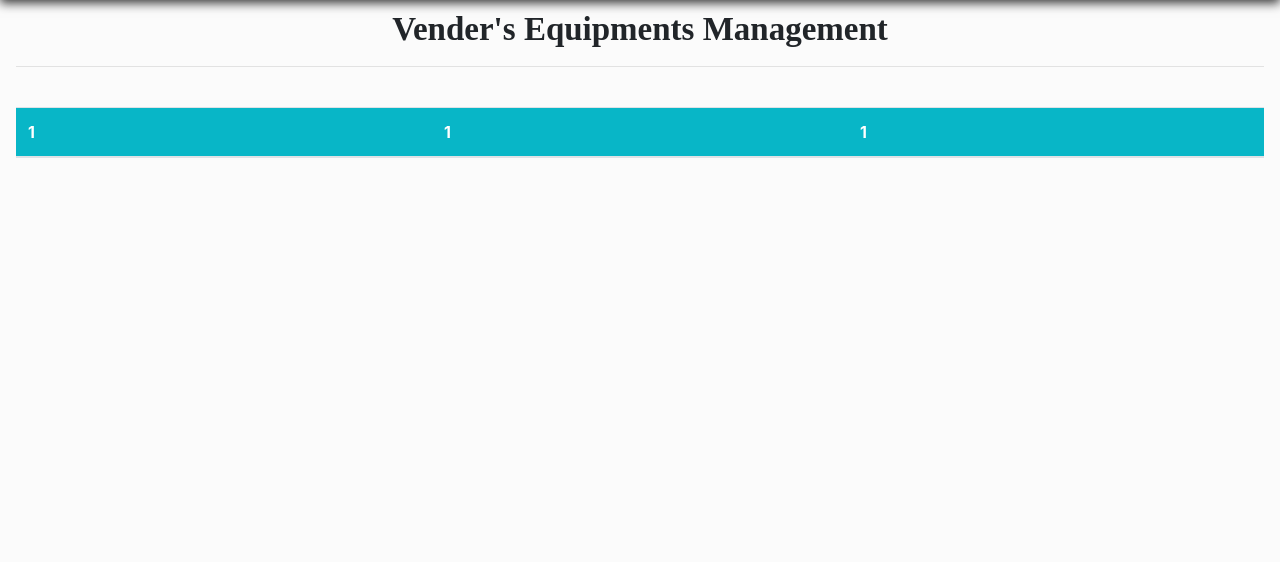
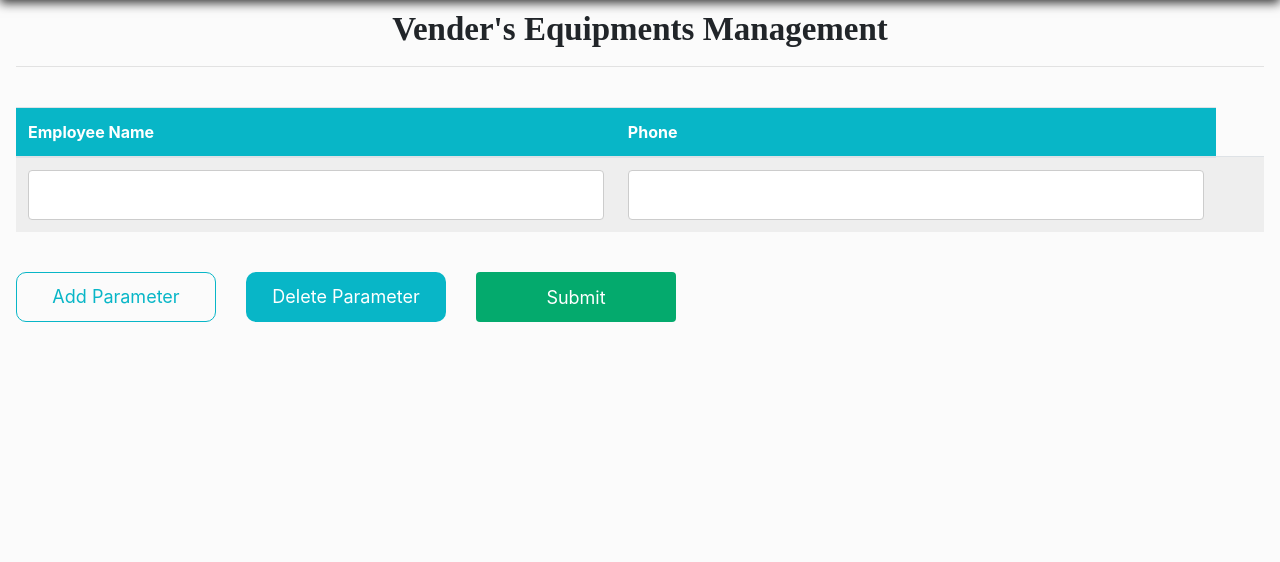
Before and after one commit to mayurikoli26/Callibration, a Flask app: page /parameter_list in a window 1280 px wide. Shown: the part 86-648 px from the top of the page. Run offline with Flask 2, Linux system fonts and the light colour scheme; lists and menus that the app fills with data are empty; some libraries are stand-ins or nearby versions.

Commit message:
add_parameter page

```diff
--- a/server.py
+++ b/server.py
@@ -254,6 +254,14 @@ def previous_reading():
     return render_template('previous_reading.html' )
 
 
+@app.route('/add_equipment')
+def add_equipment():
+    deptid = request.args.get('deptid')
+    venderid = request.args.get('venderid')
+    equipmentid = request.args.get('equipmentid')
+
+    return render_template('add_equipment.html' )
+
 
 @app.route('/parameter_list')
 def parameter_list():
--- a/static/js/app.js
+++ b/static/js/app.js
@@ -80,3 +80,5 @@ function getFormData(){
 function myAction_reading() {
   document.getElementById("myForm3").reset();
 }
+
+// https://stackoverflow.com/questions/9713058/send-post-data-using-xmlhttprequest
--- a/static/style.css
+++ b/static/style.css
@@ -190,6 +190,69 @@ last_reading */
     font-weight: 500;
     font-size: 22px;
 }
+.formGroup{
+    border: none;
+}
+
+/* parameter list */
+.inputField{
+    width: 27vw;
+    /* border: none; */
+    border: 1px solid rgb(8, 182, 199);
+}
+
+
+  /* add equipment */
+input[type=text], select, textarea {
+    width: 100%;
+    padding: 12px;
+    border: 1px solid #ccc;
+    border-radius: 4px;
+    resize: vertical;
+  }
+
+  label {
+    padding: 12px 12px 12px 0;
+    display: inline-block;
+  }
+
+  input[type=submit] {
+    background-color: #04AA6D;
+    color: white;
+    padding: 12px 20px;
+    border: none;
+    border-radius: 4px;
+    cursor: pointer;
+    float: right;
+  }
+
+
+  .container {
+    border-radius: 5px;
+    background-color: #f2f2f2;
+    padding: 20px;
+  }
+
+  .col-25 {
+    float: left;
+    width: 20%;
+    margin-top: 6px;
+  }
+
+  .col-75 {
+    float: left;
+    width: 60%;
+    margin-top: 6px;
+  }
+
+  /* Clear floats after the columns */
+  .row:after {
+    content: "";
+    display: table;
+    clear: both;
+  }
+
+  /* media Query */
 
 @media only screen and (max-width: 600px) {
     .selectVendor ,
@@ -210,6 +273,22 @@ last_reading */
         top: 22px;
         right: 12px;
       }
+      .btnHeight{
+          height: 65px;
+      }
+      .form-group{
+        border: none;
+    }
+    #save_btn{
+        margin-left:10px;
+
+     }
+
+     .col-25, .col-75, input[type=submit] {
+        width: 100%;
+        margin-top: 0;
+        /* padding-left: 10px; */
+      }
 
   }
 
@@ -218,6 +297,12 @@ last_reading */
         background-color: aliceblue;
         position: absolute;
         top: 22px;
-        right: 0px;
+        right: 14px;
+      }
+      /* .form-group{
+          border: none;
+      } */
+      .row{
+        margin-top: -5px;
       }
 }
--- a/templates/navbar.html
+++ b/templates/navbar.html
@@ -6,7 +6,7 @@
     Calibration</a>
   <button class="navbar-toggler" type="button" data-toggle="collapse" data-target="#navbarNav" aria-controls="navbarNav"
     aria-expanded="false" aria-label="Toggle navigation">
-    <span class="navbar-toggler-icon" style="background-color: aliceblue;"></span>
+    <img src="./assets/three-line-horizontal-svgrepo-com.svg" alt=""><span class="navbar-toggler-icon" style="background-color: aliceblue;"></span>
   </button>
   <div class="collapse navbar-collapse" id="navbarNav">
     <ul class="navbar-nav me-auto mb-2 mb-lg-0">
--- a/templates/parameter_list.html
+++ b/templates/parameter_list.html
@@ -2,33 +2,76 @@
 {% extends "base.html" %}
 {% block content %}
 
-<table class="table">
-    <thead>
-        <tr>
-            <th>1</th>
-            <th>1</th>
-            <th>1</th>
-        </tr>
-    </thead>
+<script type="text/javascript">
+function addRows(){
+	var table = document.getElementById('emptbl');
+	var rowCount = table.rows.length;
+	var cellCount = table.rows[0].cells.length;
+	var row = table.insertRow(rowCount);
+	for(var i =0; i <= cellCount; i++){
+		var cell = 'cell'+i;
+		cell = row.insertCell(i);
+		var copycel = document.getElementById('col'+i).innerHTML;
+		cell.innerHTML=copycel;
+		if(i == 3){
+			var radioinput = document.getElementById('col3').getElementsByTagName('input');
+			for(var j = 0; j <= radioinput.length; j++) {
+				if(radioinput[j].type == 'radio') {
+					var rownum = rowCount;
+					radioinput[j].name = 'gender['+rownum+']';
+				}
+			}
+		}
+	}
+}
+function deleteRows(){
+	var table = document.getElementById('emptbl');
+	var rowCount = table.rows.length;
+	if(rowCount > '2'){
+		var row = table.deleteRow(rowCount-1);
+		rowCount--;
+	}
+	else{
+		alert('There should be atleast one row');
+	}
+}
+</script>
 
 
-    <tbody>
-        {% for row in data %}
-        <tr>
-            <td></td>
-        </tr>
-        {% endfor %}
-    </tbody>
+<form action="#" method="post">
+	<div class="table-responsive">
+        <table class="table table-condensed table-borderedless table-hover table-striped" id="emptbl">
+            <thead>
+                <tr>
+                    <th>Employee Name</th>
+                    <th>Phone</th>
 
-</table>
+                </tr>
+            </thead>
+            <tbody>
+                <tr>
+                    <td id="col0"><input type="text" class="inputField" name="empname[]" value="" /></td>
+                    <td id="col1"><input type="text" class="inputField" name="phone[]" value="" /></td>
+                    <td id="col2">
 
+                </tr>
+            </tbody>
+        </table>
+    </div>
 
-
-
-
-
-
-
-
+		<div class="buttons d-flex justify-content-start mt-4">
+            <div class="row">
+                <div class="col-sm-12  col-md-4 col-lg-4 btnHeight">
+		           <td><input type="button" value="Add Parameter" onclick="addRows()" class="selectVendor1" /></td>
+                </div>
+                <div class="col-sm-12  col-md-4 col-lg-4 btnHeight">
+                    <td><input type="button" value="Delete Parameter" onclick="deleteRows()"class="selectVendor" /></td>
+                </div>
+                <div class="col-sm-12  col-md-4 col-lg-4 btnHeight">
+                    <td><input type="submit" value="Submit" class="selectVendor1"/></td>
+                </div>
+            </div>
+	    </div>
+	</form>
 
 {% endblock %}
```
Also changed, not shown: templates/add_equipment.html (added, +81 -0 lines), templates/last_reading.html (+16 -5 lines), templates/parameter_input.html (+11 -11 lines), templates/assets/three-line-horizontal-svgrepo-com.svg (added).
